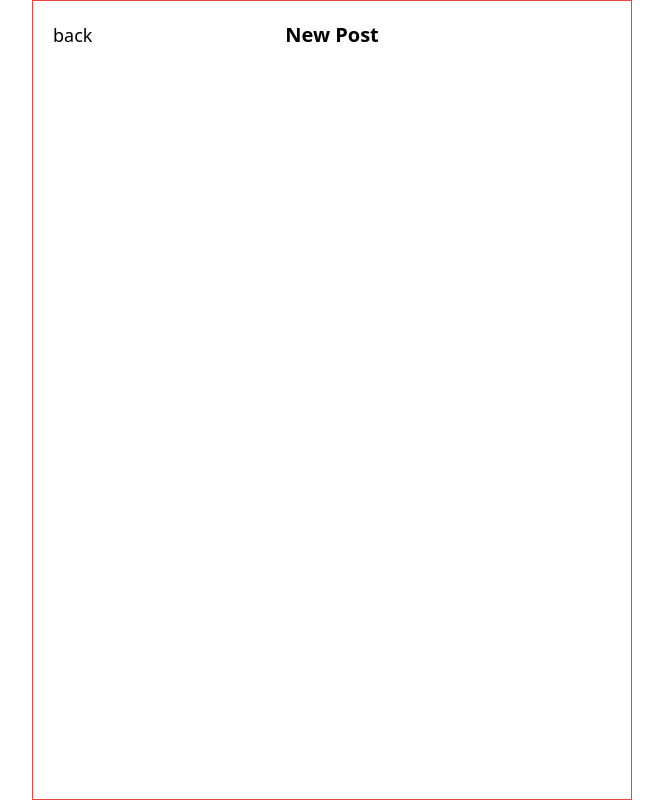
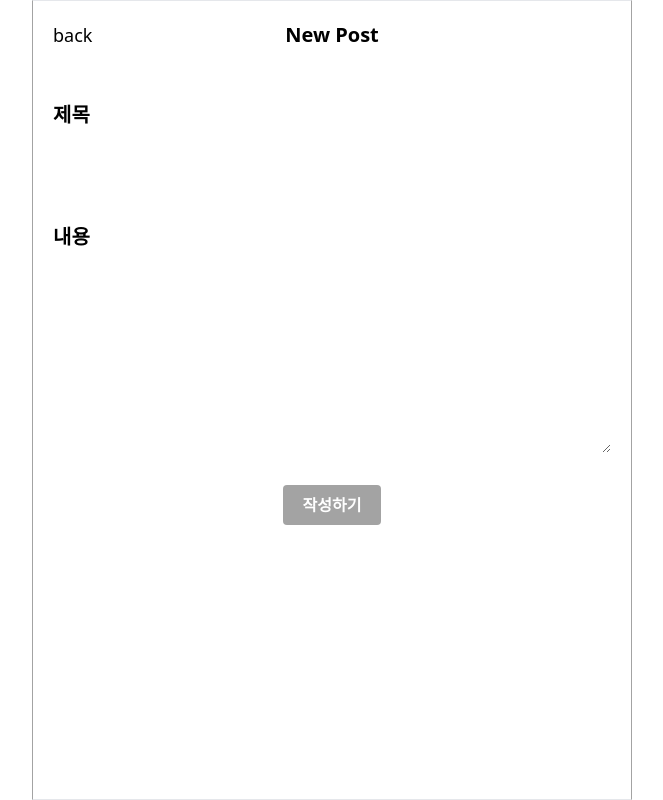
Before and after one commit to SeongKookKIM/Study, a Next.js app in the folder nextstudy/: page /addTodo in a window 1280 px wide. Shown: the whole page, without its empty margins (308-971 px from the left). Built offline with nearby package versions, Linux system fonts and the light colour scheme.

Commit message:
Feat.Post 전역상태 저장

```diff
--- a/nextstudy/src/app/addTodo/page.tsx
+++ b/nextstudy/src/app/addTodo/page.tsx
@@ -1,9 +1,11 @@
+import Post from "@/features/post/Post";
 import Header from "@/widgets/Header/Header";
 
 export default function addTodo() {
   return (
     <div className="cm-wrapper">
       <Header backBtn={true} title="New Post" newPostBtn={false} />
+      <Post />
     </div>
   );
 }
--- a/nextstudy/src/app/layout.tsx
+++ b/nextstudy/src/app/layout.tsx
@@ -4,7 +4,7 @@ import RecoilRootWrapper from "../shared/utils/RecoilWrapper";
 
 export const metadata: Metadata = {
   title: "Next Study",
-  description: "Generated by create next app",
+  description: "Next.js TailwindCSS Recoil FSD아키텍처 공부.",
 };
 
 export default function RootLayout({
--- a/nextstudy/src/app/page.tsx
+++ b/nextstudy/src/app/page.tsx
@@ -1,6 +1,14 @@
+"use client";
+
+import { postState } from "@/entities/Post/PostState";
 import Header from "@/widgets/Header/Header";
+import { useRecoilValue } from "recoil";
 
 export default function Home() {
+  const posts = useRecoilValue(postState);
+
+  console.log(posts);
+
   return (
     <div className="home cm-wrapper">
       <Header backBtn={false} title="Todo List" newPostBtn={true} />
--- /dev/null
+++ b/nextstudy/src/entities/Post/PostActions.ts
@@ -0,0 +1,28 @@
+"use client";
+
+import { useRecoilCallback, useSetRecoilState } from "recoil";
+import { postState } from "./PostState";
+import { Post } from "./PostModel";
+
+function useAddPost() {
+  const setPosts = useSetRecoilState(postState);
+  return (newPost: Post) => {
+    setPosts((prev) => [...prev, newPost]);
+  };
+}
+
+function useEditPost() {
+  return useRecoilCallback(({ set }) => (index: number, updatePost: Post) => {
+    set(postState, (prev) =>
+      prev.map((post, i) => (i === index ? updatePost : post))
+    );
+  });
+}
+
+function useDeletePost() {
+  return useRecoilCallback(({ set }) => (index: number) => {
+    set(postState, (prev) => prev.filter((_, i) => i !== index));
+  });
+}
+
+export { useAddPost, useEditPost, useDeletePost };
--- /dev/null
+++ b/nextstudy/src/entities/Post/PostModel.ts
@@ -0,0 +1,4 @@
+export interface Post {
+  title: string;
+  content: string;
+}
--- /dev/null
+++ b/nextstudy/src/entities/Post/PostState.ts
@@ -0,0 +1,7 @@
+import { atom } from "recoil";
+import { Post } from "./PostModel";
+
+export const postState = atom<Post[]>({
+  key: "postState",
+  default: [],
+});
--- /dev/null
+++ b/nextstudy/src/features/post/Post.module.css
@@ -0,0 +1,21 @@
+.post {
+  @apply px-5 pt-8 flex flex-col gap-8 justify-center items-center;
+}
+
+.titleBox,
+.contentBox {
+  @apply w-full flex flex-col gap-10px;
+}
+
+.title,
+.content {
+  @apply text-xl font-bold;
+}
+
+.titleInput,
+.contentTextarea {
+  @apply py-3 px-4 block w-full border-gray-200 rounded-lg text-xl focus:border-blue-100 focus:ring-blue-100 disabled:opacity-50 disabled:pointer-events-none dark:bg-neutral-400 dark:border-neutral-700 dark:text-neutral-50 dark:placeholder-neutral-50 dark:focus:ring-neutral-600;
+}
+.contentTextarea {
+  @apply min-h-48;
+}
--- /dev/null
+++ b/nextstudy/src/features/post/Post.tsx
@@ -0,0 +1,53 @@
+"use client";
+
+import { useState } from "react";
+import style from "./Post.module.css";
+import { useAddPost } from "@/entities/Post/PostActions";
+import { useRouter } from "next/navigation";
+
+function Post() {
+  const addPost = useAddPost();
+  const [title, setTitlte] = useState<string>("");
+  const [content, setContent] = useState<string>("");
+
+  const router = useRouter();
+
+  const hanlderAddPost = () => {
+    console.log(title, content);
+    if (title && content) {
+      addPost({ title, content });
+      setTitlte("");
+      setContent("");
+
+      router.push("/");
+    }
+  };
+
+  return (
+    <div className={style.post}>
+      <div className={style.titleBox}>
+        <label className={style.title}>제목</label>
+        <input
+          type="text"
+          className={style.titleInput}
+          onChange={(e) => setTitlte(e.target.value)}
+        />
+      </div>
+
+      <div className={style.contentBox}>
+        <label className={style.content}>내용</label>
+        <textarea
+          typeof="text"
+          className={style.contentTextarea}
+          onChange={(e) => setContent(e.target.value)}
+        />
+      </div>
+
+      <button type="button" className="cm-button" onClick={hanlderAddPost}>
+        작성하기
+      </button>
+    </div>
+  );
+}
+
+export default Post;
--- a/nextstudy/src/shared/style/global.css
+++ b/nextstudy/src/shared/style/global.css
@@ -23,5 +23,9 @@ input {
 }
 
 .cm-wrapper {
-  @apply w-full max-w-[600px] border border-red-500 border-solid p-0;
+  @apply w-full max-w-[600px] border border-x-neutral-400 border-solid p-0;
 }
+
+.cm-button {
+  @apply bg-neutral-400 text-white font-bold py-2 px-5 rounded;
+}
--- a/nextstudy/src/widgets/Header/Header.tsx
+++ b/nextstudy/src/widgets/Header/Header.tsx
@@ -1,6 +1,5 @@
 "use client";
 
-import Link from "next/link";
 import style from "./Header.module.css";
 import { HeaderModel } from "@/entities/Header/HeaderModel";
 import { useRouter } from "next/navigation";
--- a/nextstudy/tailwind.config.ts
+++ b/nextstudy/tailwind.config.ts
@@ -12,6 +12,9 @@ const config: Config = {
         background: "var(--background)",
         foreground: "var(--foreground)",
       },
+      gap: {
+        "10px": "10px",
+      },
     },
   },
   plugins: [],
```
